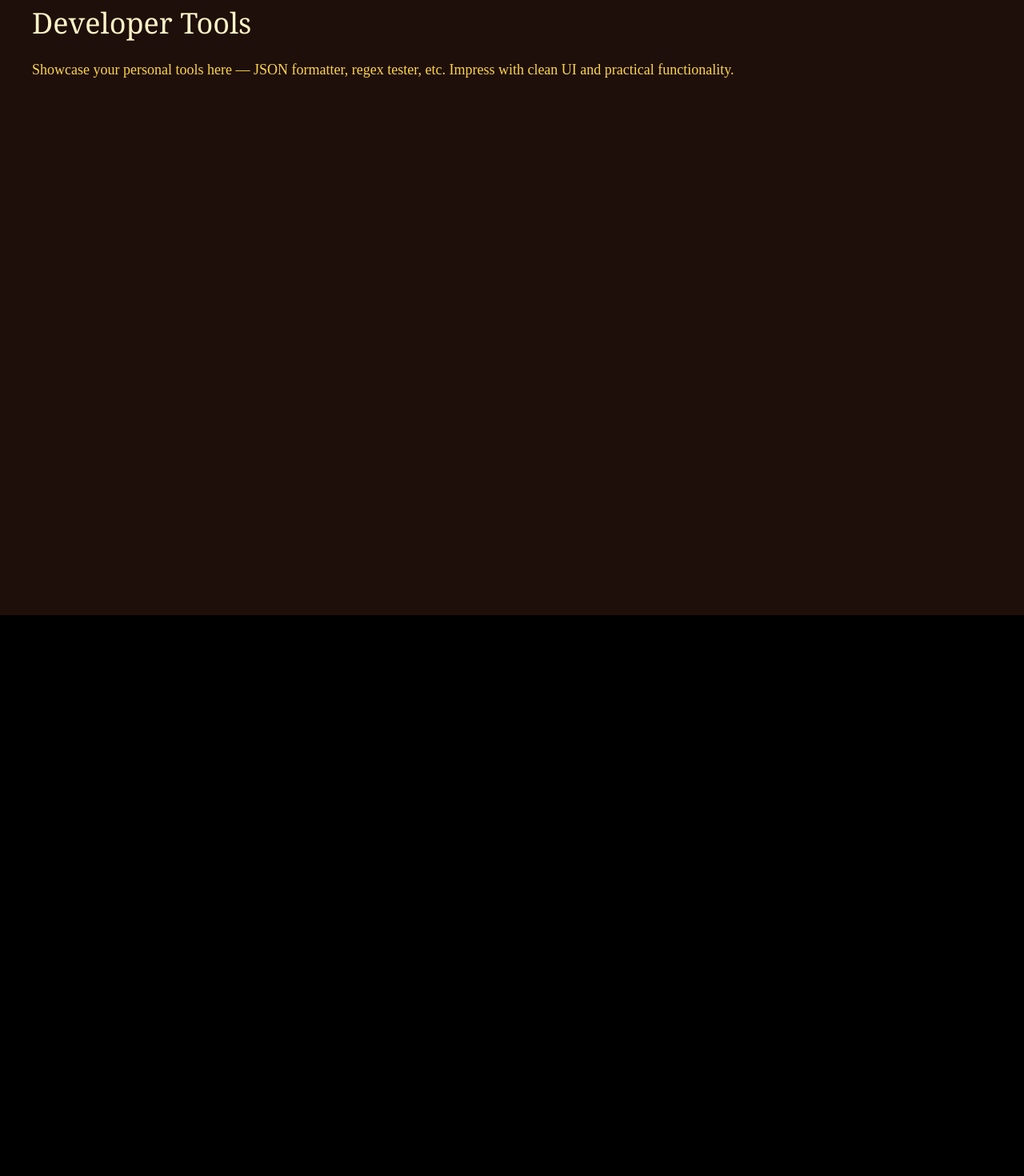
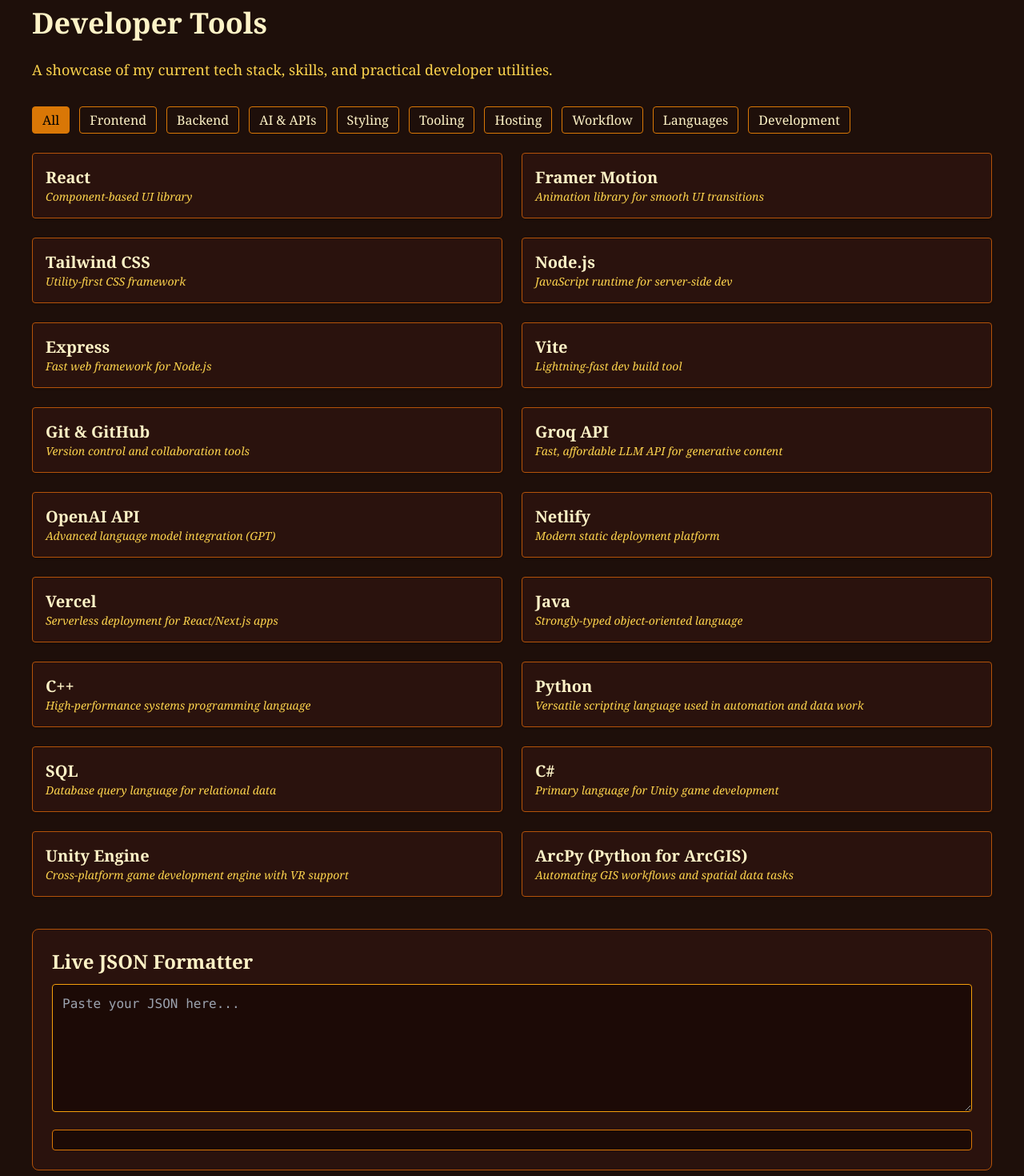
Before and after one commit to C-Brennan81/portfolio, a React (Vite) app in the folder ember-vite-portfolio/: page /dev-tools in a window 1280 px wide. Shown: the part 100-1570 px from the top of the page at 80% size. Before the commit the page ends 869 px from the top, so only its background shows below. Built offline with nearby package versions, Linux system fonts and the light colour scheme.

Commit message:
Add DevToolsPage

```diff
--- a/ember-vite-portfolio/src/pages/DevToolsPage.jsx
+++ b/ember-vite-portfolio/src/pages/DevToolsPage.jsx
@@ -1,12 +1,125 @@
-import React from 'react';
+// src/pages/DevToolsPage.jsx
+import React, { useState } from 'react';
 
-const DevToolsPage = () => {
+const categories = [
+  'All',
+  'Frontend',
+  'Backend',
+  'AI & APIs',
+  'Styling',
+  'Tooling',
+  'Hosting',
+  'Workflow',
+  'Languages',
+  'Development',
+];
+
+const tools = [
+  // Frontend
+  { name: 'React', category: 'Frontend', description: 'Component-based UI library' },
+  { name: 'Framer Motion', category: 'Frontend', description: 'Animation library for smooth UI transitions' },
+
+  // Styling
+  { name: 'Tailwind CSS', category: 'Styling', description: 'Utility-first CSS framework' },
+
+  // Backend
+  { name: 'Node.js', category: 'Backend', description: 'JavaScript runtime for server-side dev' },
+  { name: 'Express', category: 'Backend', description: 'Fast web framework for Node.js' },
+
+  // Tooling
+  { name: 'Vite', category: 'Tooling', description: 'Lightning-fast dev build tool' },
+  { name: 'Git & GitHub', category: 'Workflow', description: 'Version control and collaboration tools' },
+
+  // AI & APIs
+  { name: 'Groq API', category: 'AI & APIs', description: 'Fast, affordable LLM API for generative content' },
+  { name: 'OpenAI API', category: 'AI & APIs', description: 'Advanced language model integration (GPT)' },
+
+  // Hosting
+  { name: 'Netlify', category: 'Hosting', description: 'Modern static deployment platform' },
+  { name: 'Vercel', category: 'Hosting', description: 'Serverless deployment for React/Next.js apps' },
+
+  // Languages
+  { name: 'Java', category: 'Languages', description: 'Strongly-typed object-oriented language' },
+  { name: 'C++', category: 'Languages', description: 'High-performance systems programming language' },
+  { name: 'Python', category: 'Languages', description: 'Versatile scripting language used in automation and data work' },
+  { name: 'SQL', category: 'Languages', description: 'Database query language for relational data' },
+  { name: 'C#', category: 'Languages', description: 'Primary language for Unity game development' },
+
+  // Game/VR Dev
+  { name: 'Unity Engine', category: 'Game/VR Dev', description: 'Cross-platform game development engine with VR support' },
+  { name: 'ArcPy (Python for ArcGIS)', category: 'Game/VR Dev', description: 'Automating GIS workflows and spatial data tasks' },
+];
+
+export default function DevToolsPage() {
+  const [selectedCategory, setSelectedCategory] = useState('All');
+  const [jsonInput, setJsonInput] = useState('');
+  const [formattedJson, setFormattedJson] = useState('');
+
+  const filteredTools = selectedCategory === 'All'
+    ? tools
+    : tools.filter(tool => tool.category === selectedCategory);
+
+  const handleJsonChange = (e) => {
+    const input = e.target.value;
+    setJsonInput(input);
+    try {
+      const parsed = JSON.parse(input);
+      const formatted = JSON.stringify(parsed, null, 2);
+      setFormattedJson(formatted);
+    } catch {
+      setFormattedJson('⚠ Invalid JSON');
+    }
+  };
+
   return (
-    <div className="p-10 text-amber-100 bg-[#1e0f0a] min-h-screen">
-      <h2 className="text-4xl font-serif mb-6">Developer Tools</h2>
-      <p className="text-lg text-amber-300">Showcase your personal tools here — JSON formatter, regex tester, etc. Impress with clean UI and practical functionality.</p>
+    <div className="p-10 text-amber-100 bg-[#1e0f0a] min-h-screen font-serif">
+      <h2 className="text-4xl mb-6 font-bold">Developer Tools</h2>
+      <p className="text-lg text-amber-300 mb-8">
+        A showcase of my current tech stack, skills, and practical developer utilities.
+      </p>
+
+      {/* Category Filter Buttons */}
+      <div className="flex flex-wrap gap-3 mb-6">
+        {categories.map(cat => (
+          <button
+            key={cat}
+            onClick={() => setSelectedCategory(cat)}
+            className={`px-3 py-1 rounded border border-amber-600 transition ${
+              selectedCategory === cat ? 'bg-amber-600 text-black' : 'hover:bg-amber-700'
+            }`}
+          >
+            {cat}
+          </button>
+        ))}
+      </div>
+
+      {/* Tool Grid */}
+      <div className="grid grid-cols-1 sm:grid-cols-2 gap-6 mb-10">
+        {filteredTools.map((tool, idx) => (
+          <div
+            key={idx}
+            className="bg-[#2a120d] p-4 border border-amber-700 rounded shadow hover:scale-[1.01] transition"
+            title={tool.description}
+          >
+            <h4 className="text-xl font-semibold">{tool.name}</h4>
+            <p className="text-sm text-amber-300 italic">{tool.description}</p>
+          </div>
+        ))}
+      </div>
+
+      {/* JSON Formatter */}
+      <div className="bg-[#2a120d] border border-amber-700 rounded-lg p-6 mb-8">
+        <h3 className="text-2xl mb-3 font-semibold">Live JSON Formatter</h3>
+        <textarea
+          className="w-full h-40 p-3 bg-[#1c0a06] text-amber-100 border border-amber-500 rounded mb-4 font-mono"
+          placeholder='Paste your JSON here...'
+          value={jsonInput}
+          onChange={handleJsonChange}
+        />
+        <pre className="bg-[#1c0a06] p-3 border border-amber-600 text-sm rounded overflow-x-auto whitespace-pre-wrap text-amber-300">
+          {formattedJson}
+        </pre>
+      </div>
     </div>
   );
-};
-
-export default DevToolsPage;
+}
```
